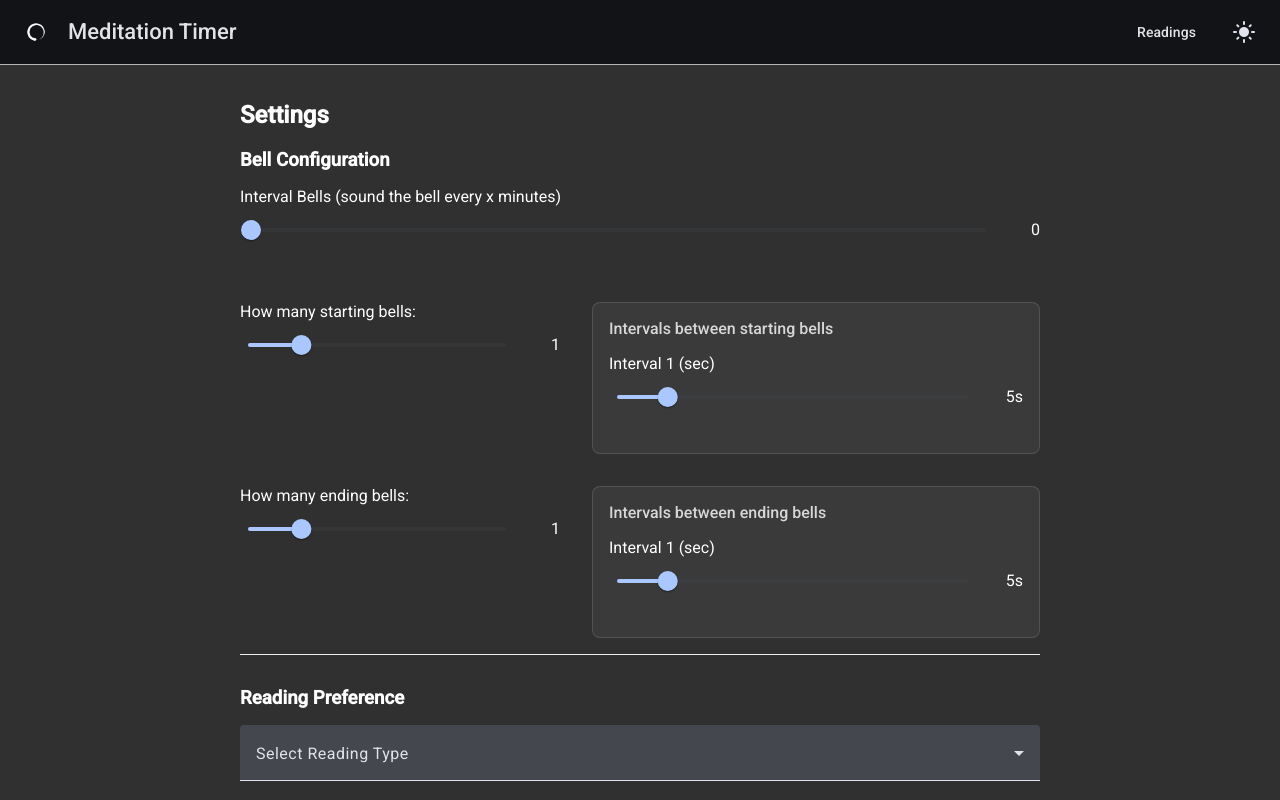
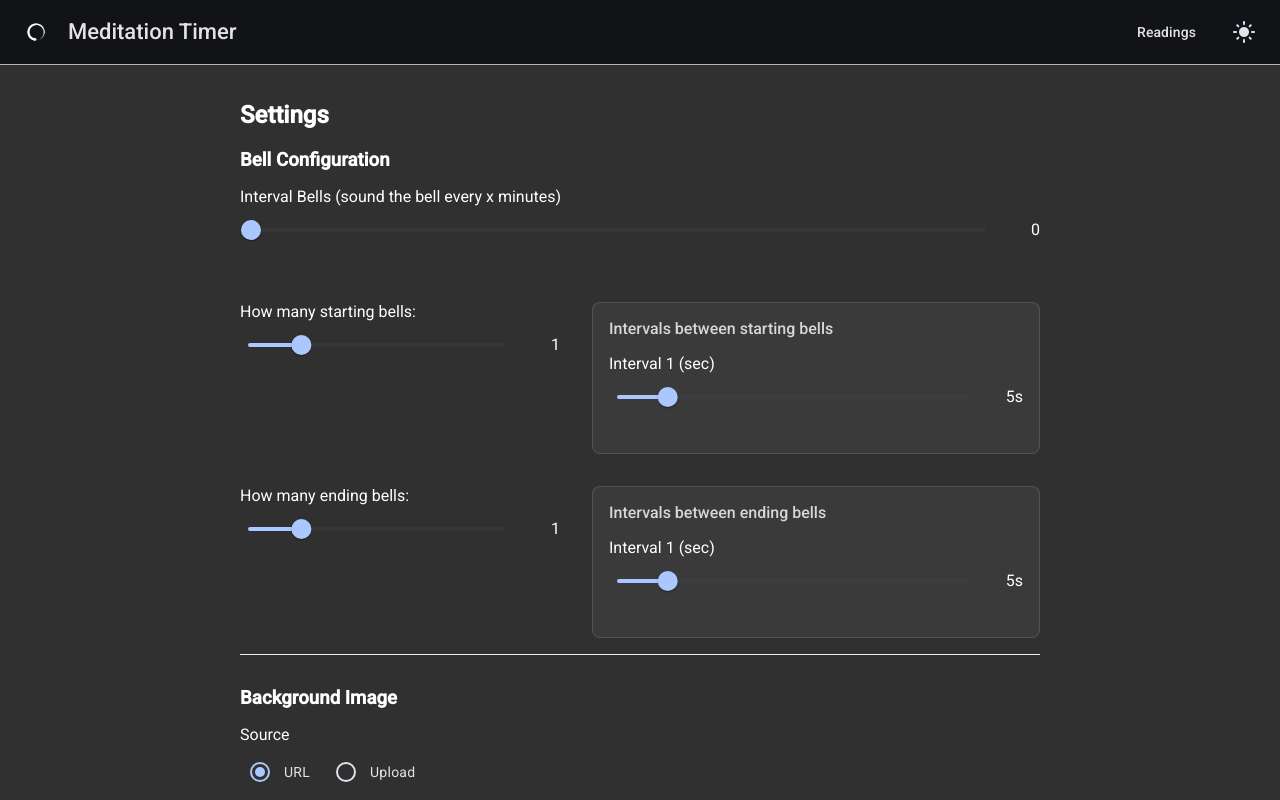
Before and after one commit to kiev78/meditation, an Angular app in the folder meditation-timer/: page /#/settings in a window 1280 px wide. Shown: the top 800 px of the page. Built offline with nearby package versions, Linux system fonts and the light colour scheme.

Commit message:
remove readings from settings

```diff
--- a/meditation-timer/src/app/settings/settings.component.html
+++ b/meditation-timer/src/app/settings/settings.component.html
@@ -99,22 +99,6 @@
     </div>
   </section>
 
-  <!-- Reading Preferences Section -->
-  <section class="settings-section" id="reading-preference">
-    <h3>Reading Preference</h3>
-    <div class="form-group">
-      <mat-form-field appearance="fill" class="full-width">
-        <mat-label>Select Reading Type</mat-label>
-        <mat-select [(ngModel)]="readingPreferences" (selectionChange)="onReadingPreferencesChange($event.value)">
-          <mat-option value="all">All</mat-option>
-          <mat-option value="chan">Chan</mat-option>
-          <mat-option value="tibetan">Tibetan</mat-option>
-          <mat-option value="zen">Zen</mat-option>
-        </mat-select>
-      </mat-form-field>
-    </div>
-  </section>
-
   <!-- Background Image Section -->
   <section class="settings-section">
     <h3>Background Image</h3>
--- a/meditation-timer/src/app/settings/settings.component.ts
+++ b/meditation-timer/src/app/settings/settings.component.ts
@@ -50,8 +50,6 @@ export class SettingsComponent implements OnInit, AfterViewInit {
   endBellIntervals: number[] = [5];
   intervalMinutes: number = 0;
 
-  // Reading Preference
-  readingPreferences: string[] = ['chan', 'tibetan', 'zen', 'triratna'];
 
   ngOnInit() {
     const settings = this.settingsService.loadSettings();
@@ -99,19 +97,6 @@ export class SettingsComponent implements OnInit, AfterViewInit {
     this.endBellIntervals = settings.endBellIntervals || [5];
     this.intervalMinutes = settings.intervals ?? 0;
 
-    // Reading Preference
-    // Migration: If readingPreference (singular) exists, convert to array
-    if ((settings as any).readingPreference) {
-       const oldPref = (settings as any).readingPreference;
-       if (oldPref === 'all') {
-         this.readingPreferences = ['chan', 'tibetan', 'zen', 'triratna'];
-       } else {
-         this.readingPreferences = [oldPref];
-       }
-    } else if (settings.readingPreferences) {
-      this.readingPreferences = settings.readingPreferences;
-    }
-
     // Resize arrays to match bell count immediately (just in case of mismatch)
     this.adjustIntervals(this.startBells, this.startBellIntervals);
     this.adjustIntervals(this.endBells, this.endBellIntervals);
@@ -139,24 +124,6 @@ export class SettingsComponent implements OnInit, AfterViewInit {
     this.updateBellSettings();
   }
 
-  onReadingPreferencesChange(newValue: string[]) {
-    // Enforce at least 1 selection
-    if (newValue.length === 0) {
-      // If user tries to deselect all, revert to previous state or default
-      // A simple way is to just add 'zen' or the first available option,
-      // but it's better to not update if empty.
-      // However, mat-select has already updated the model 'newValue'.
-      // We force it back to default or keep the last one.
-      // Since we don't have easy access to "previous" value here without tracking it,
-      // let's just reset to all defaults if they clear it.
-      this.readingPreferences = ['chan', 'tibetan', 'zen', 'triratna'];
-      this.settingsService.saveSettings({ readingPreferences: this.readingPreferences });
-      return;
-    }
-
-    this.readingPreferences = newValue;
-    this.settingsService.saveSettings({ readingPreferences: newValue });
-  }
 
   // Method to adjust the intervals array based on bell count
   private adjustIntervals(count: number, intervals: number[]) {
```
